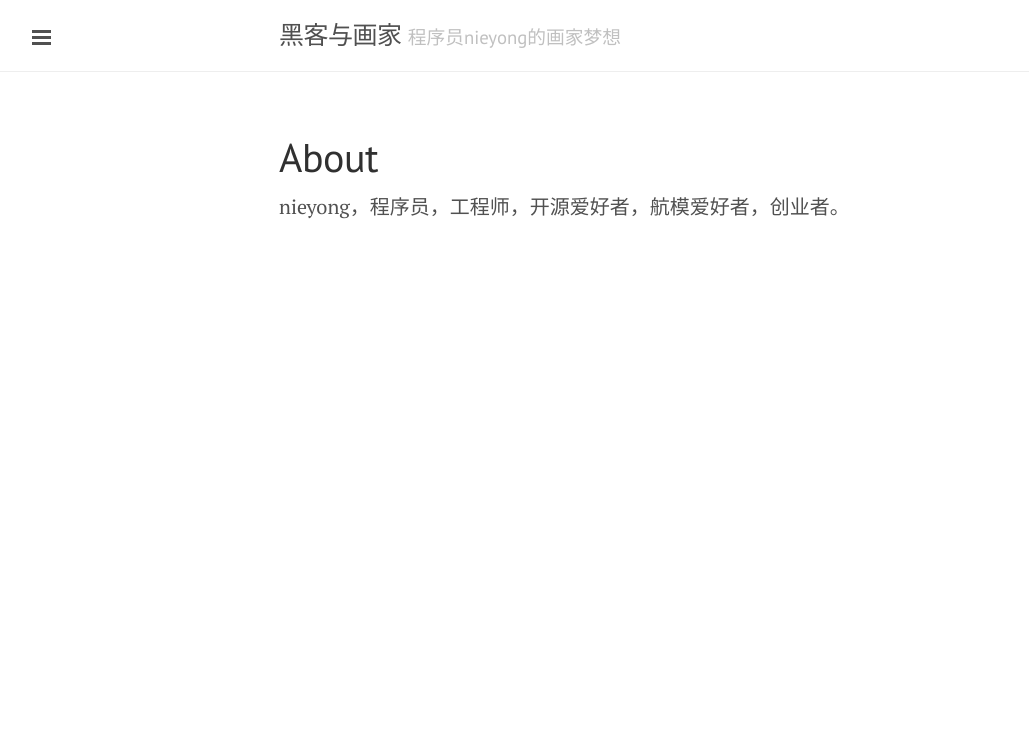
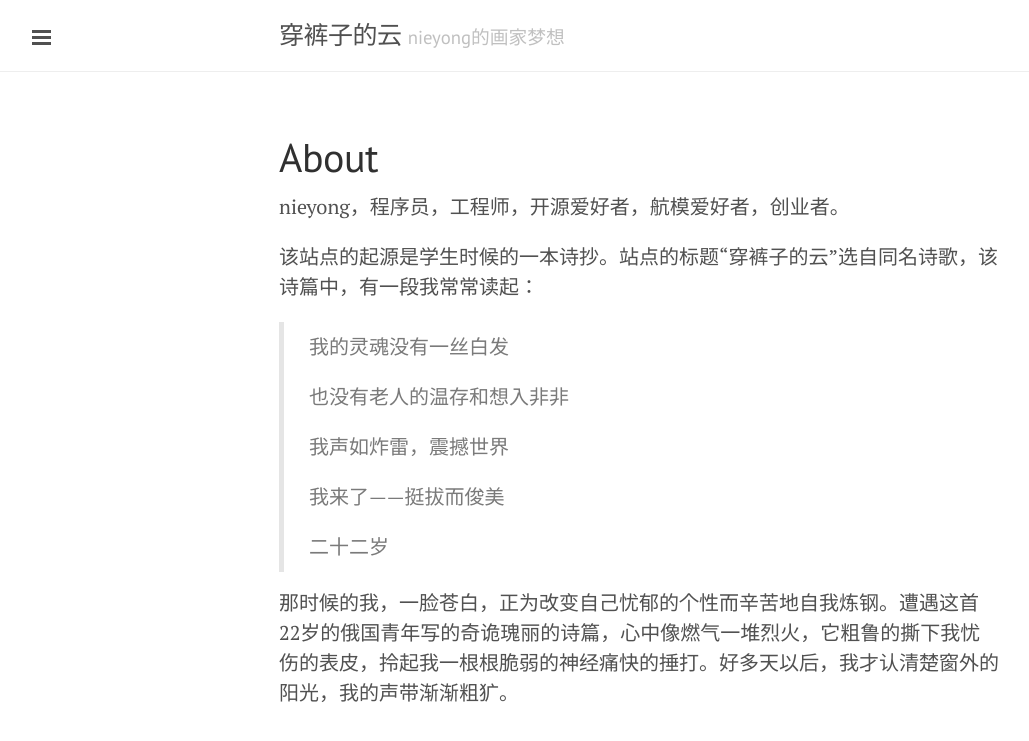
Before and after one commit to nieyong/me, a Jekyll site: the page built from about.md, in a window 1280 px wide. Shown: the top 741 px of the page, without its empty margins (1-1030 px from the left). Built offline with Jekyll 4.4.1, drawn with Linux system fonts in a browser that asks for light colours; Markdown is read by kramdown in place of the engine named in the settings.

Commit message:
* 完善about me

```diff
--- a/_config.yml
+++ b/_config.yml
@@ -9,8 +9,8 @@ permalink:           pretty
 relative_permalinks: true
 
 # Setup
-title:               黑客与画家
-tagline:             '程序员nieyong的画家梦想'
+title:               穿裤子的云
+tagline:             'nieyong的画家梦想'
 description:         '这里收集了nieyong的文艺梦想，主要是诗歌/科幻/绘画。'
 url:
 baseurl:             /
--- a/about.md
+++ b/about.md
@@ -4,3 +4,17 @@ title: About
 ---
 
 nieyong，程序员，工程师，开源爱好者，航模爱好者，创业者。
+
+该站点的起源是学生时候的一本诗抄。站点的标题“穿裤子的云”选自同名诗歌，该诗篇中，有一段我常常读起：
+
+> 我的灵魂没有一丝白发
+>
+> 也没有老人的温存和想入非非
+>
+> 我声如炸雷，震撼世界
+>
+> 我来了——挺拔而俊美
+>
+> 二十二岁
+
+那时候的我，一脸苍白，正为改变自己忧郁的个性而辛苦地自我炼钢。遭遇这首22岁的俄国青年写的奇诡瑰丽的诗篇，心中像燃气一堆烈火，它粗鲁的撕下我忧伤的表皮，拎起我一根根脆弱的神经痛快的捶打。好多天以后，我才认清楚窗外的阳光，我的声带渐渐粗犷。
```
